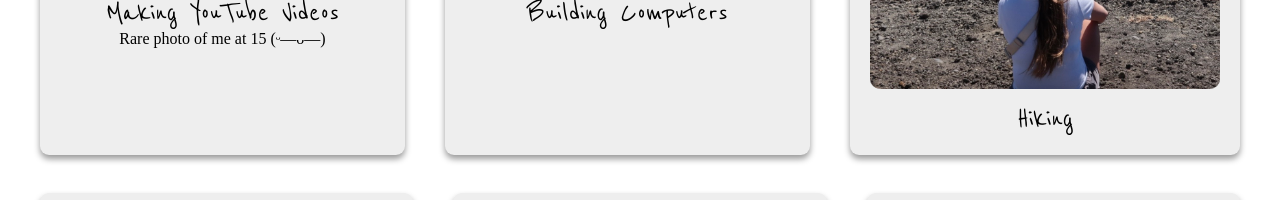
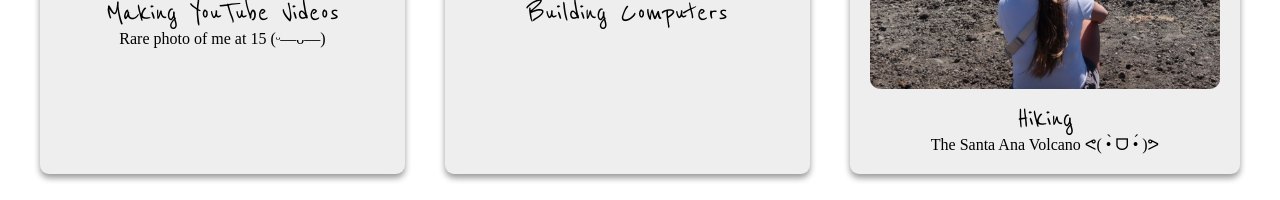
Before and after one commit to alyssaxto/portfolio-updated, a React (Vite) app: page /about in a window 1280 px wide. Shown: the part 1060-1260 px from the top of the page. Built offline with nearby package versions, Linux system fonts and the light colour scheme; a web font is replaced by a local one.

Commit message:
updated someting small

```diff
--- a/src/alyssa.jsx
+++ b/src/alyssa.jsx
@@ -44,6 +44,8 @@ const AboutAndGallery = () => {
     <div className="polaroid-item">
       <img src="/assets/mousepad.jpg" alt="Attending hackathons" className="polaroid-image" />
       <h2 className="polaroid-caption">Hiking</h2>
+              <span className="polaroid-subtitle">The Santa Ana Volcano ᕙ(  •̀ ᗜ •́  )ᕗ</span>
+
     </div>
   </div>
   <br/>
```
